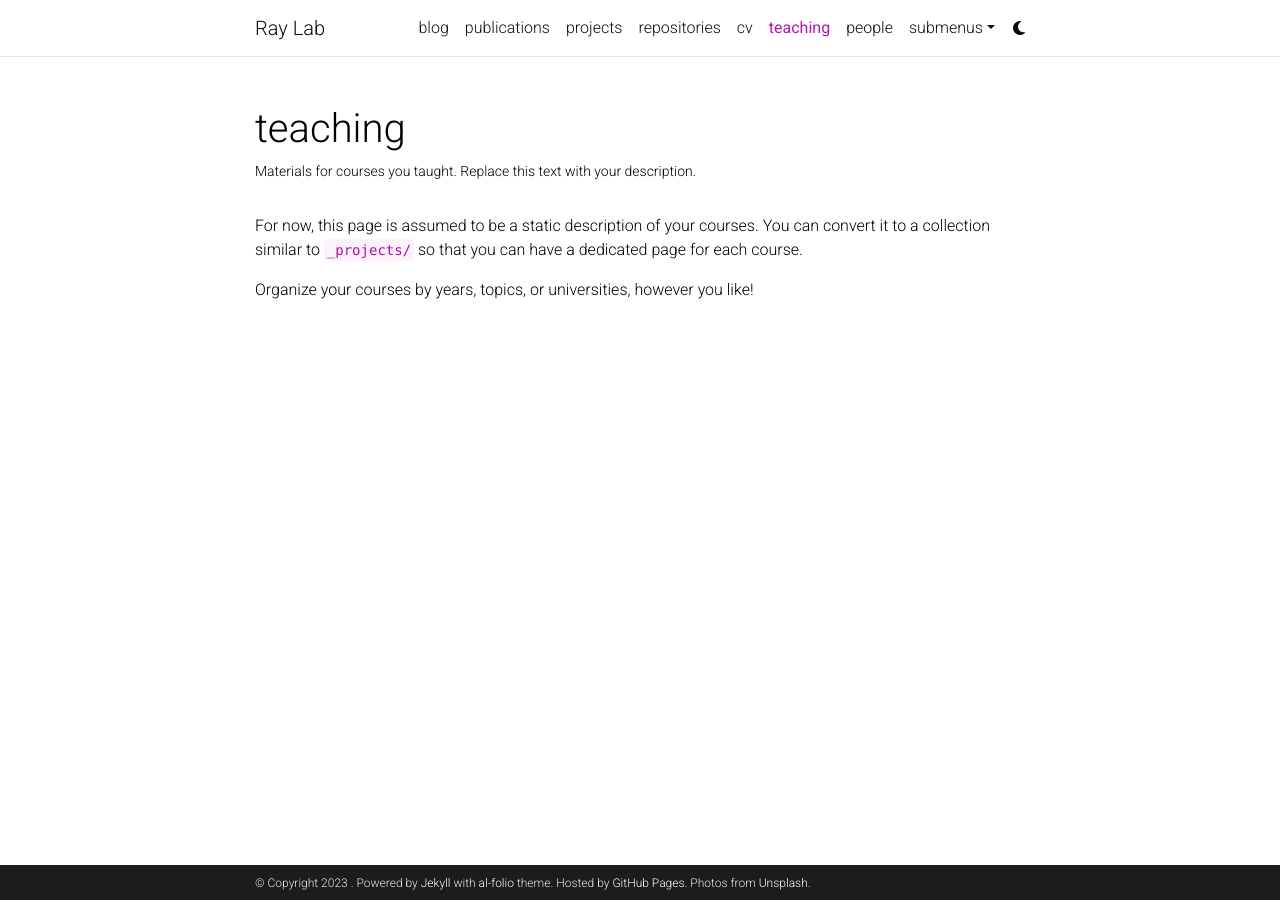
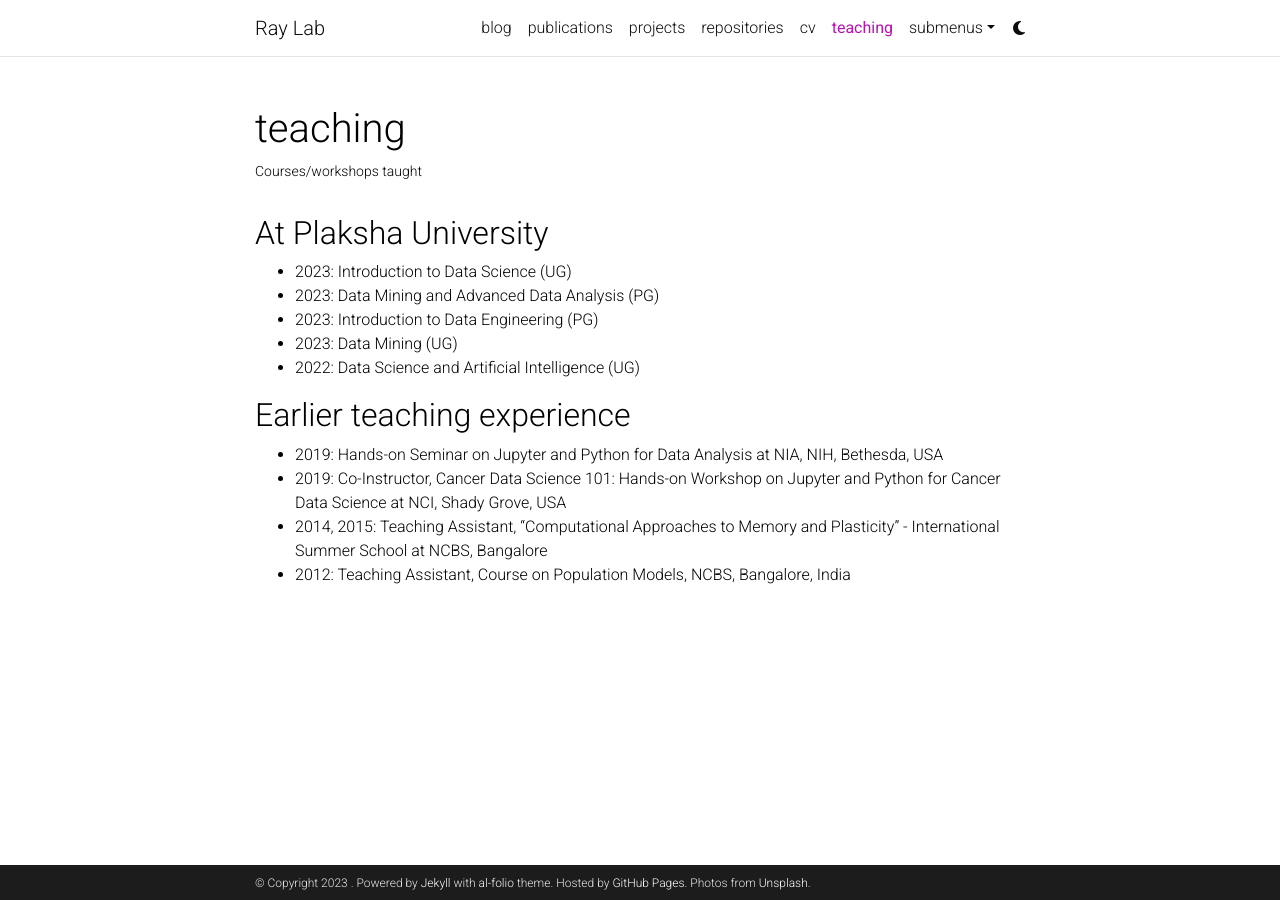
Before and after one commit to rayslab/rayslab.github.io, a Jekyll site: the page built from _pages/teaching.md, in a window 1280 px wide. Built offline with Jekyll 4.4.1, drawn with Linux system fonts in a browser that asks for light colours; comment, search, counter and statistics services are not loaded; a style sheet for code colours, icons or effects is not loaded.

Commit message:
Updated with people, publications, teaching and repos

```diff
--- a/_pages/teaching.md
+++ b/_pages/teaching.md
@@ -2,11 +2,21 @@
 layout: page
 permalink: /teaching/
 title: teaching
-description: Materials for courses you taught. Replace this text with your description.
+description: Courses/workshops taught
 nav: true
 nav_order: 5
 ---
 
-For now, this page is assumed to be a static description of your courses. You can convert it to a collection similar to `_projects/` so that you can have a dedicated page for each course.
+## At Plaksha University
+- 2023: Introduction to Data Science (UG)
+- 2023: Data Mining and Advanced Data Analysis (PG)
+- 2023: Introduction to Data Engineering (PG)
+- 2023: Data Mining (UG)
+- 2022: Data Science and Artificial Intelligence (UG)
 
-Organize your courses by years, topics, or universities, however you like!
+## Earlier teaching experience
+
+- 2019: Hands-on Seminar on Jupyter and Python for Data Analysis at NIA, NIH, Bethesda, USA
+- 2019: Co-Instructor, Cancer Data Science 101: Hands-on Workshop on Jupyter and Python for Cancer Data Science at NCI, Shady Grove, USA
+- 2014, 2015: Teaching Assistant, "Computational Approaches to Memory and Plasticity" - International Summer School at NCBS, Bangalore
+- 2012: Teaching Assistant, Course on Population Models, NCBS, Bangalore, India
```
Also changed, not shown: _data/repositories.yml (+6 -9 lines), _pages/about_einstein.md (deleted, +0 -5 lines), _pages/about_govind_singh.md (added, +3 -0 lines), _pages/about_harshpreet_kaur.md (added, +5 -0 lines), _pages/about_prashant_tiwari.md (added, +6 -0 lines), _pages/about_shagun_rana.md (added, +5 -0 lines), _pages/about_subhasis_ray.md (added, +9 -0 lines), _pages/profiles.md (+18 -13 lines), _pages/repositories.md (+1 -1 lines), _posts/2021-07-04-diagrams.md (deleted, +0 -44 lines).
